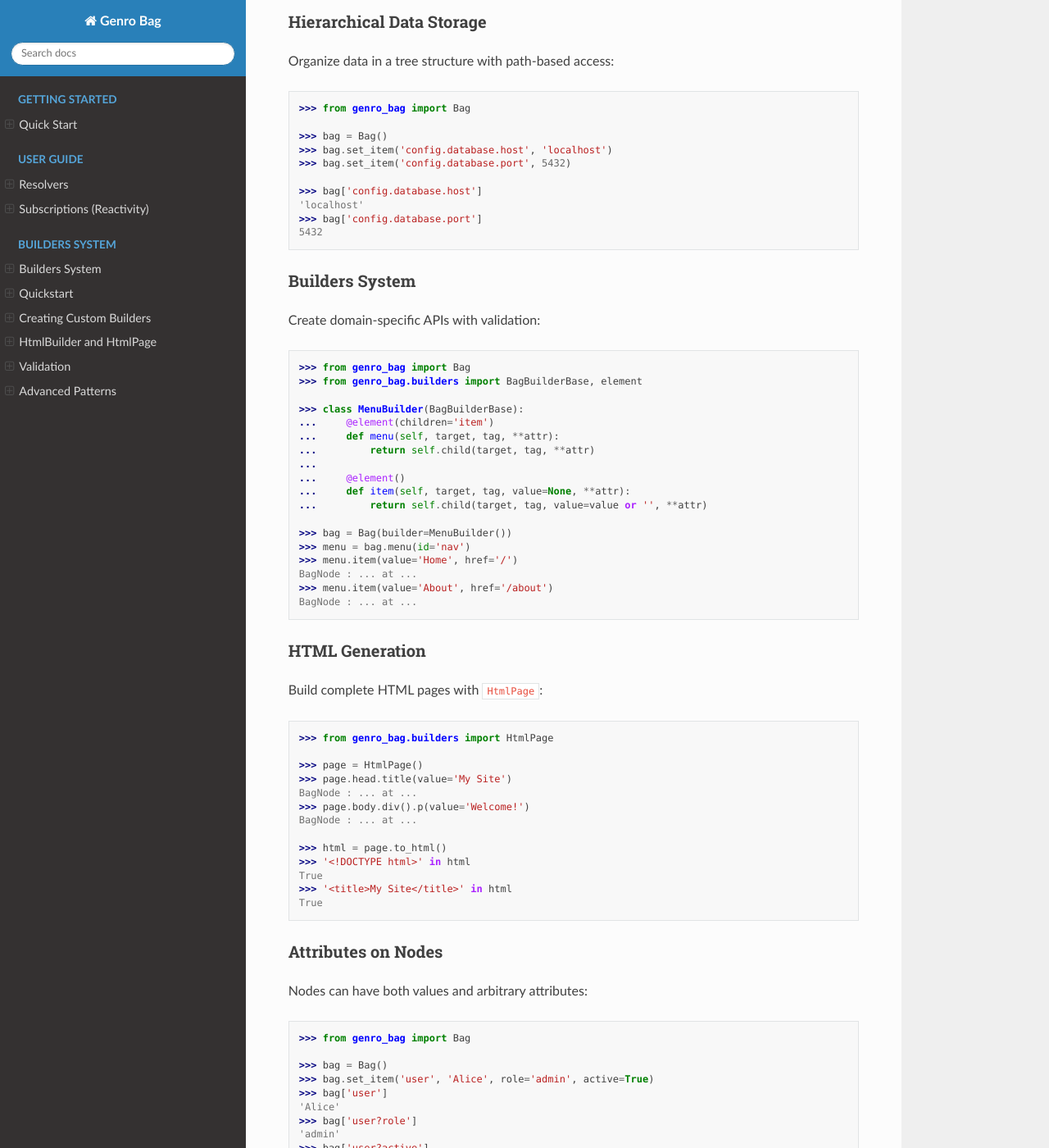
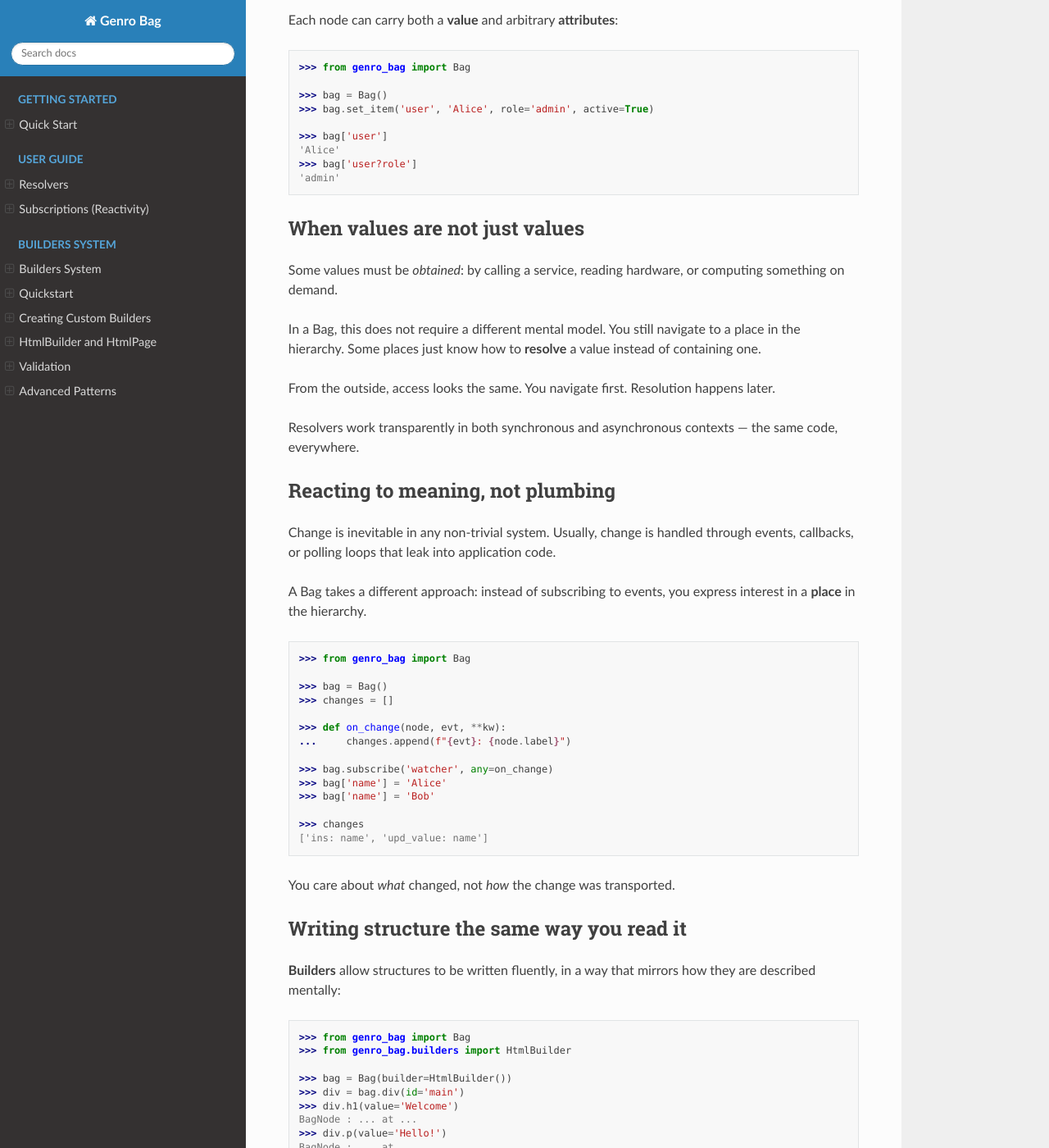
Before and after one commit to genropy/genro-bag, a Sphinx documentation site: the page built from docs/index.md, in a window 1280 px wide and 1400 px high, scrolled down 755 px. Shown: the whole window at 82% size. Built offline with Sphinx 7.4.7 and the Read the Docs theme 3.1.0, drawn with Linux system fonts in a browser that asks for light colours; pages that are not in the unit, such as notebooks, are missing from menus; some of the changed text lies outside the part shown.

Commit message:
docs: Improve index.md and resolvers sync/async docs
- Rewrite index.md with conceptual approach (matching README)
- Hide toctree from page content (sidebar only)
- Add sync/async support section to resolvers.md
- Clarify that resolvers work in both contexts transparently

````diff
--- a/docs/index.md
+++ b/docs/index.md
@@ -1,114 +1,120 @@
 # Genro Bag
 
-**Genro Bag** is a hierarchical data container for the Genropy framework, providing:
+Most software systems deal with structured things: web pages, configuration files, APIs, database schemas. We usually treat these as separate worlds, each with its own language and tools.
 
-- **Tree-like Structure**: Organize nested data with nodes, values, and attributes
-- **Builders System**: Domain-specific fluent APIs for constructing validated structures
-- **Serialization**: XML, JSON, and MessagePack support via TyTx format
+Yet they all share something very simple: **they are organized hierarchically**, and humans reason about them by location rather than by mechanism.
 
-## Quick Example
+This library starts from that observation.
 
-```{doctest}
->>> from genro_bag import Bag
->>> from genro_bag.builders import HtmlBuilder
+## A hierarchy as a first-class concept
 
->>> # Create a Bag with HTML builder
->>> bag = Bag(builder=HtmlBuilder())
-
->>> # Build structure with fluent API
->>> div = bag.div(id='main', class_='container')
->>> div.h1(value='Welcome')  # doctest: +ELLIPSIS
-BagNode : ... at ...
->>> div.p(value='Hello, World!')  # doctest: +ELLIPSIS
-BagNode : ... at ...
-
->>> # Access the structure
->>> bag['div_0.h1_0']
-'Welcome'
->>> len(list(div))  # 2 children: h1 and p
-2
-```
-
-## Features
-
-### Hierarchical Data Storage
-
-Organize data in a tree structure with path-based access:
+A Bag is a **hierarchical dictionary**: a tree of named nodes.
 
 ```{doctest}
 >>> from genro_bag import Bag
 
 >>> bag = Bag()
->>> bag.set_item('config.database.host', 'localhost')
->>> bag.set_item('config.database.port', 5432)
+>>> bag['config.database.host'] = 'localhost'
+>>> bag['config.database.port'] = 5432
 
 >>> bag['config.database.host']
 'localhost'
->>> bag['config.database.port']
-5432
 ```
 
-### Builders System
+Instead of translating hierarchical thinking into tables, messages, or ad-hoc APIs, the hierarchy is kept explicit and central.
 
-Create domain-specific APIs with validation:
+## Nodes with values and attributes
 
-```{doctest}
->>> from genro_bag import Bag
->>> from genro_bag.builders import BagBuilderBase, element
-
->>> class MenuBuilder(BagBuilderBase):
-...     @element(children='item')
-...     def menu(self, target, tag, **attr):
-...         return self.child(target, tag, **attr)
-...
-...     @element()
-...     def item(self, target, tag, value=None, **attr):
-...         return self.child(target, tag, value=value or '', **attr)
-
->>> bag = Bag(builder=MenuBuilder())
->>> menu = bag.menu(id='nav')
->>> menu.item(value='Home', href='/')  # doctest: +ELLIPSIS
-BagNode : ... at ...
->>> menu.item(value='About', href='/about')  # doctest: +ELLIPSIS
-BagNode : ... at ...
-```
-
-### HTML Generation
-
-Build complete HTML pages with `HtmlPage`:
-
-```{doctest}
->>> from genro_bag.builders import HtmlPage
-
->>> page = HtmlPage()
->>> page.head.title(value='My Site')  # doctest: +ELLIPSIS
-BagNode : ... at ...
->>> page.body.div().p(value='Welcome!')  # doctest: +ELLIPSIS
-BagNode : ... at ...
-
->>> html = page.to_html()
->>> '<!DOCTYPE html>' in html
-True
->>> '<title>My Site</title>' in html
-True
-```
-
-### Attributes on Nodes
-
-Nodes can have both values and arbitrary attributes:
+Each node can carry both a **value** and arbitrary **attributes**:
 
 ```{doctest}
 >>> from genro_bag import Bag
 
 >>> bag = Bag()
 >>> bag.set_item('user', 'Alice', role='admin', active=True)
+
 >>> bag['user']
 'Alice'
 >>> bag['user?role']
 'admin'
->>> bag['user?active']
-True
 ```
+
+## When values are not just values
+
+Some values must be *obtained*: by calling a service, reading hardware, or computing something on demand.
+
+In a Bag, this does not require a different mental model. You still navigate to a place in the hierarchy. Some places just know how to **resolve** a value instead of containing one.
+
+From the outside, access looks the same. You navigate first. Resolution happens later.
+
+Resolvers work transparently in both synchronous and asynchronous contexts — the same code, everywhere.
+
+## Reacting to meaning, not plumbing
+
+Change is inevitable in any non-trivial system. Usually, change is handled through events, callbacks, or polling loops that leak into application code.
+
+A Bag takes a different approach: instead of subscribing to events, you express interest in a **place** in the hierarchy.
+
+```{doctest}
+>>> from genro_bag import Bag
+
+>>> bag = Bag()
+>>> changes = []
+
+>>> def on_change(node, evt, **kw):
+...     changes.append(f"{evt}: {node.label}")
+
+>>> bag.subscribe('watcher', any=on_change)
+>>> bag['name'] = 'Alice'
+>>> bag['name'] = 'Bob'
+
+>>> changes
+['ins: name', 'upd_value: name']
+```
+
+You care about *what* changed, not *how* the change was transported.
+
+## Writing structure the same way you read it
+
+**Builders** allow structures to be written fluently, in a way that mirrors how they are described mentally:
+
+```{doctest}
+>>> from genro_bag import Bag
+>>> from genro_bag.builders import HtmlBuilder
+
+>>> bag = Bag(builder=HtmlBuilder())
+>>> div = bag.div(id='main')
+>>> div.h1(value='Welcome')  # doctest: +ELLIPSIS
+BagNode : ... at ...
+>>> div.p(value='Hello!')  # doctest: +ELLIPSIS
+BagNode : ... at ...
+
+>>> bag['div_0.h1_0']
+'Welcome'
+```
+
+Builders can also enforce rules about what is allowed, so structures are **valid as they are built**, not validated afterwards.
+
+## One way of thinking, many domains
+
+Once this model is in place, the same way of reasoning can be applied to:
+
+- web pages
+- XML documents
+- API descriptions
+- database structures
+- cloud architectures
+- shared real-time state
+
+The structure stays the same. Only the vocabulary changes.
+
+## A structural IR, not a framework
+
+This project is best understood as a **structural intermediate representation**.
+
+It sits between how humans reason about structured systems and how specific technologies require them to be expressed.
+
+It does not replace HTML, Terraform, APIs, or databases. It can compile into them, connect them, or synchronize them — and then disappear.
 
 ## Installation
 
@@ -116,11 +122,16 @@ True
 pip install genro-bag
 ```
 
-## Documentation
+## Status
+
+**Development Status: Beta**
+
+The core API is stable. Minor breaking changes may still occur.
 
 ```{toctree}
 :maxdepth: 2
 :caption: Getting Started
+:hidden:
 
 installation
 quickstart
@@ -130,6 +141,7 @@ basic-usage
 ```{toctree}
 :maxdepth: 2
 :caption: User Guide
+:hidden:
 
 query-syntax
 serialization
@@ -140,6 +152,7 @@ subscriptions
 ```{toctree}
 :maxdepth: 2
 :caption: Builders System
+:hidden:
 
 builders/index
 builders/quickstart
````
Also changed, not shown: other parts of docs/index.md (+0 -12 lines), docs/resolvers.md (+36 -2 lines).
